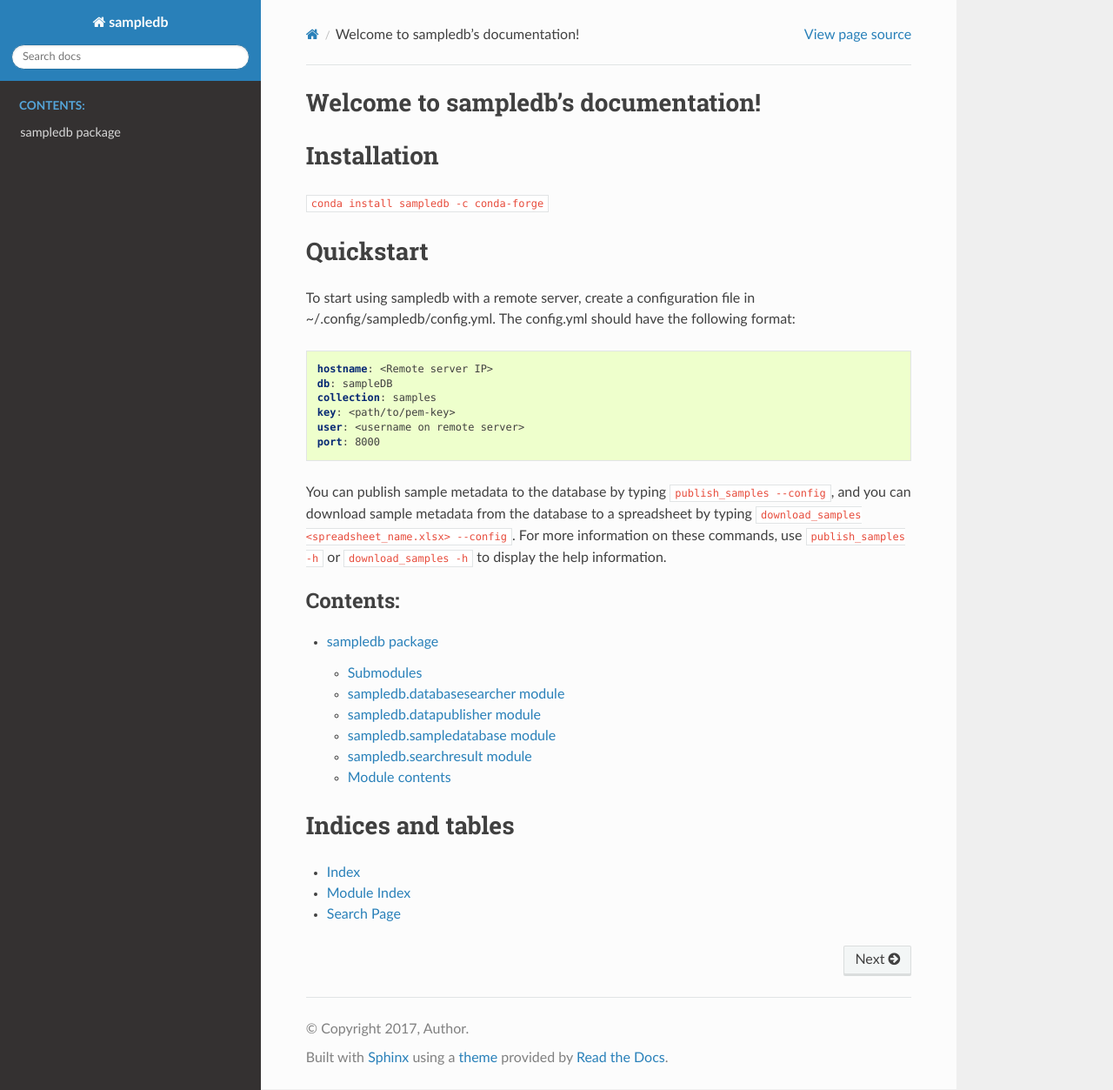
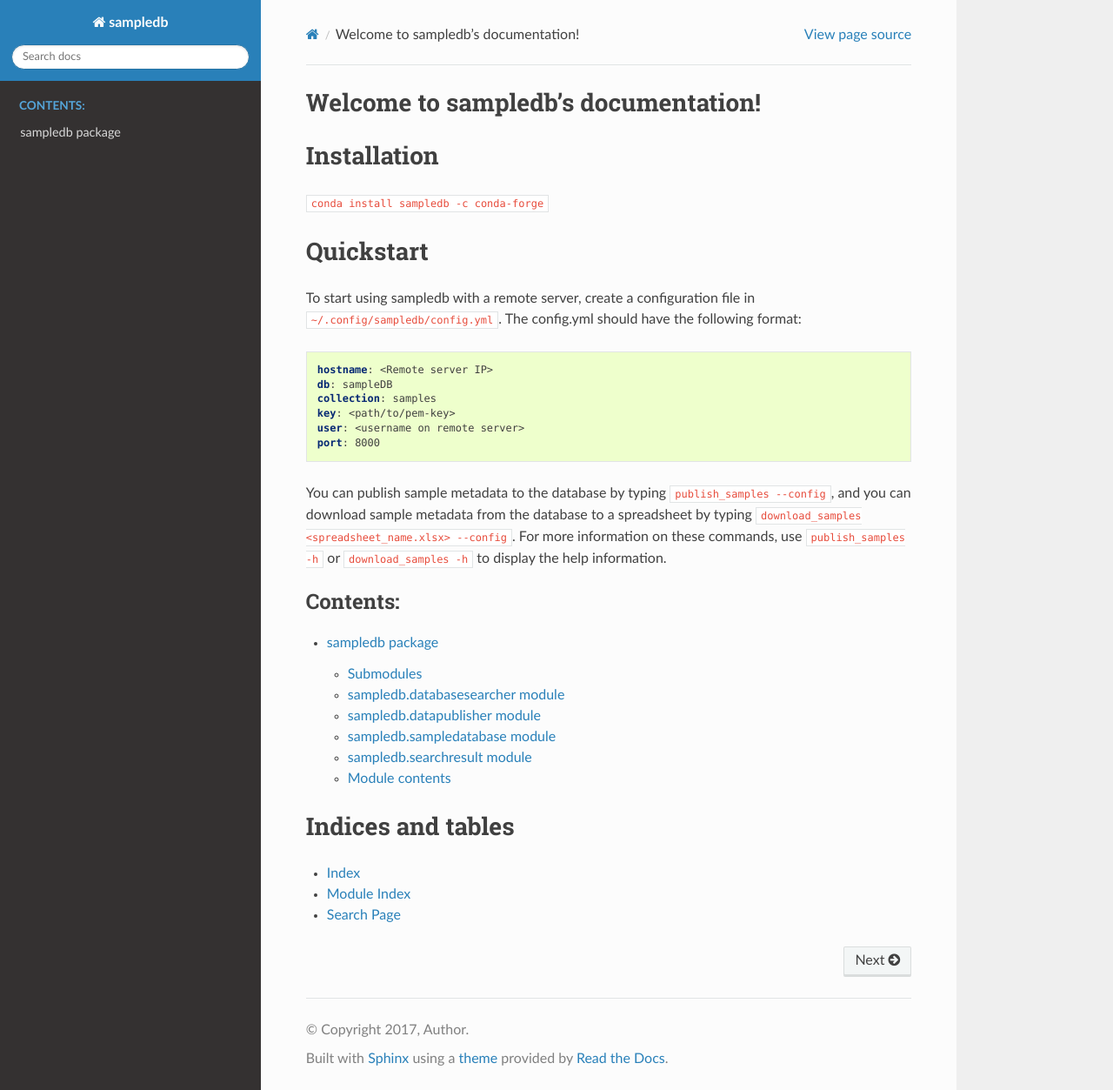
Before and after one commit to justcalamari/sampledb, a Sphinx documentation site: the page built from docs/index.rst, in a window 1280 px wide and 1253 px high. Shown: the whole window at 87% size. Built offline with Sphinx 7.4.7 and the Read the Docs theme 2.0.0, drawn with Linux system fonts in a browser that asks for light colours.

```diff
--- a/docs/index.rst
+++ b/docs/index.rst
@@ -15,7 +15,7 @@ Quickstart
 ==========
 
 To start using sampledb with a remote server, create a configuration file
-in ~/.config/sampledb/config.yml. The config.yml should have the following
+in ``~/.config/sampledb/config.yml``. The config.yml should have the following
 format:
 
 .. code-block:: yaml
```
